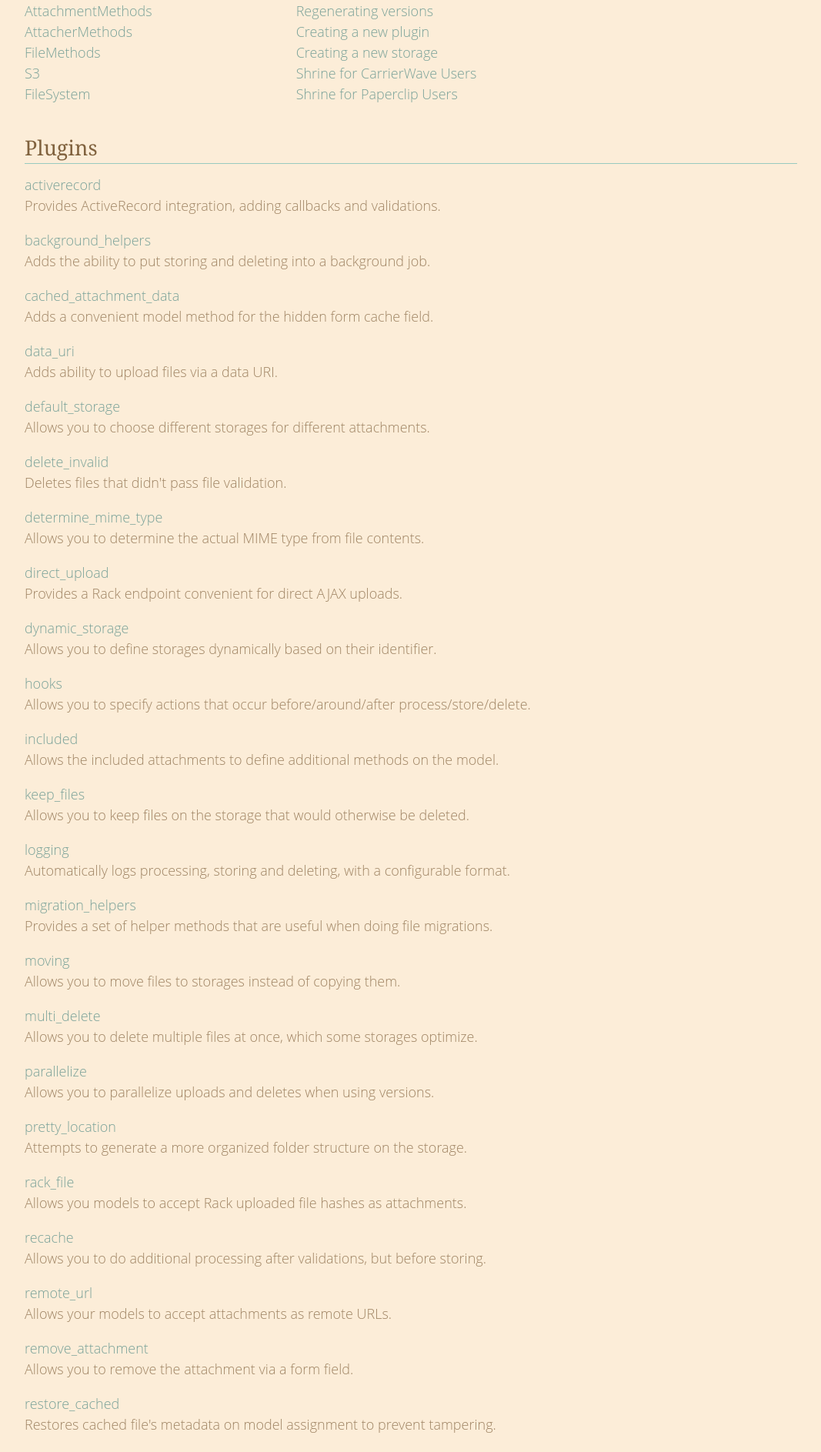
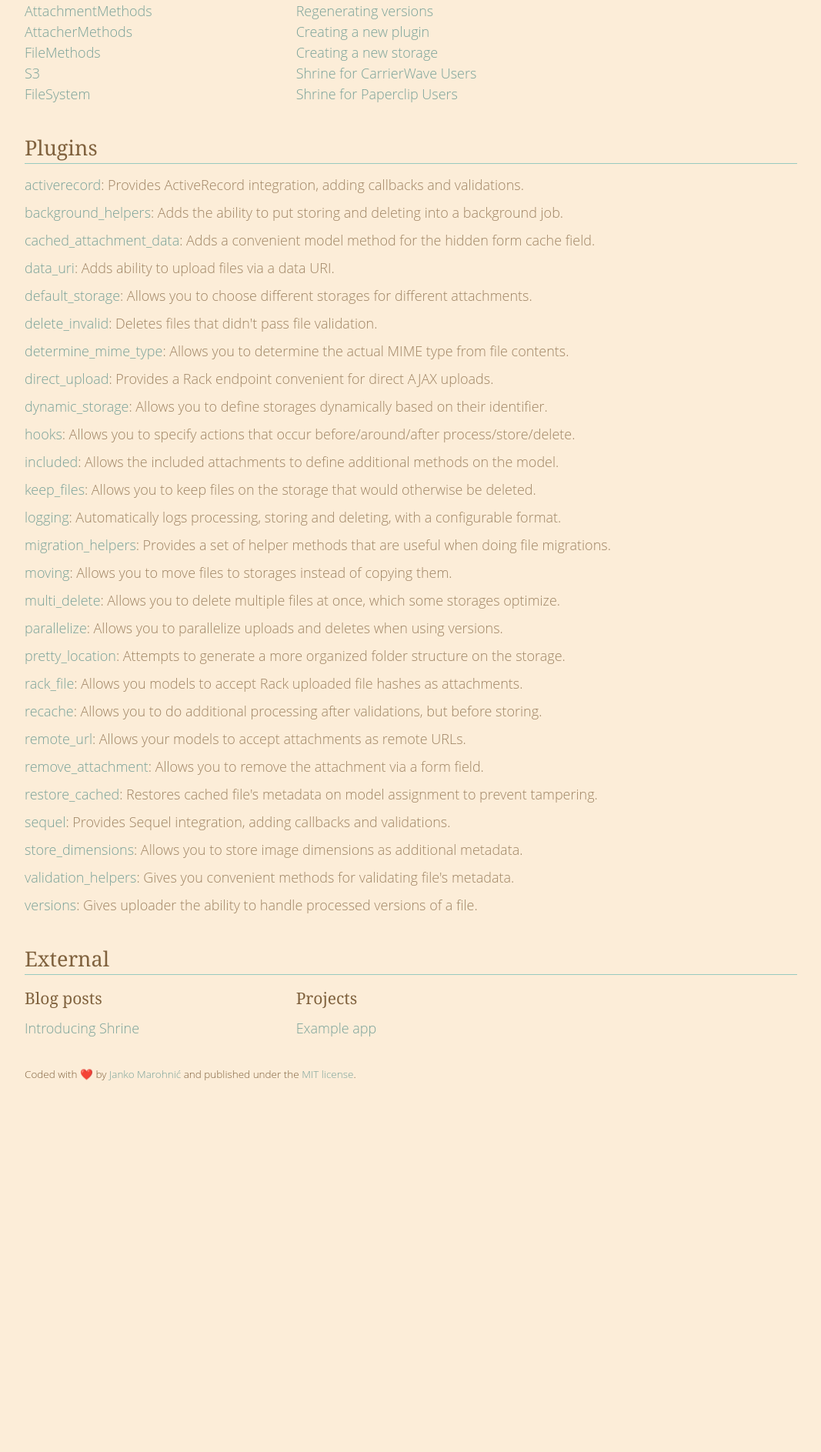
Before and after one commit to avinashcodeer/Romenics, a Jekyll site: the page built from www/index.html, in a window 1280 px wide. Shown: the part 333-2220 px from the top of the page at 77% size, without its empty margins (106-1173 px from the left). Built offline with Jekyll 4.4.1, drawn with Linux system fonts in a browser that asks for light colours; emoji names are drawn with the system emoji font; after the commit the page ends 1775 px from its top, so only the background shows below that.

Commit message:
Style definition list inline

```diff
--- a/www/_sass/_base.scss
+++ b/www/_sass/_base.scss
@@ -91,8 +91,25 @@
   list-style: none;
 }
 
+dl {
+  // @include display(flex);
+  // @include flex-wrap(wrap);
+}
+
+dt {
+  @extend .cf;
+  float: left;
+  margin-right: 0.25em;
+  // width: 240px;
+}
+
 dd {
-  margin-bottom: 1em;
+  // width: calc(100vh - 200px);
+  margin-bottom: 0.5em;
+
+  div {
+    // max-width: 400px;
+  }
 }
 
 img, svg, iframe {
--- a/www/_sass/_utilities.scss
+++ b/www/_sass/_utilities.scss
@@ -12,3 +12,30 @@
   clip: rect(0,0,0,0);
   border: 0;
 }
+
+/**
+ * For modern browsers
+ * 1. The space content is one way to avoid an Opera bug when the
+ *    contenteditable attribute is included anywhere else in the document.
+ *    Otherwise it causes space to appear at the top and bottom of elements
+ *    that are clearfixed.
+ * 2. The use of `table` rather than `block` is only necessary if using
+ *    `:before` to contain the top-margins of child elements.
+ */
+.cf:before,
+.cf:after {
+    content: " "; /* 1 */
+    display: table; /* 2 */
+}
+
+.cf:after {
+    clear: both;
+}
+
+/**
+ * For IE 6/7 only
+ * Include this rule to trigger hasLayout and contain floats.
+ */
+.cf {
+    *zoom: 1;
+}
--- a/www/index.html
+++ b/www/index.html
@@ -57,12 +57,10 @@
       <dl>
         {% for item in site.data.plugins %}
         <dt>
-          <a href="http://{{ site.url }}/rdoc/classes/Shrine/Plugins/{{ item.path }}">
-            {{ item.name }}
-          </a>
+          <a href="http://{{ site.url }}/rdoc/classes/Shrine/Plugins/{{ item.path }}">{{ item.name }}</a>:
         </dt>
         <dd>
-          {{ item.description }}
+          <div>{{ item.description }}</div>
         </dd>
         {% endfor %}
       </dl>
```
